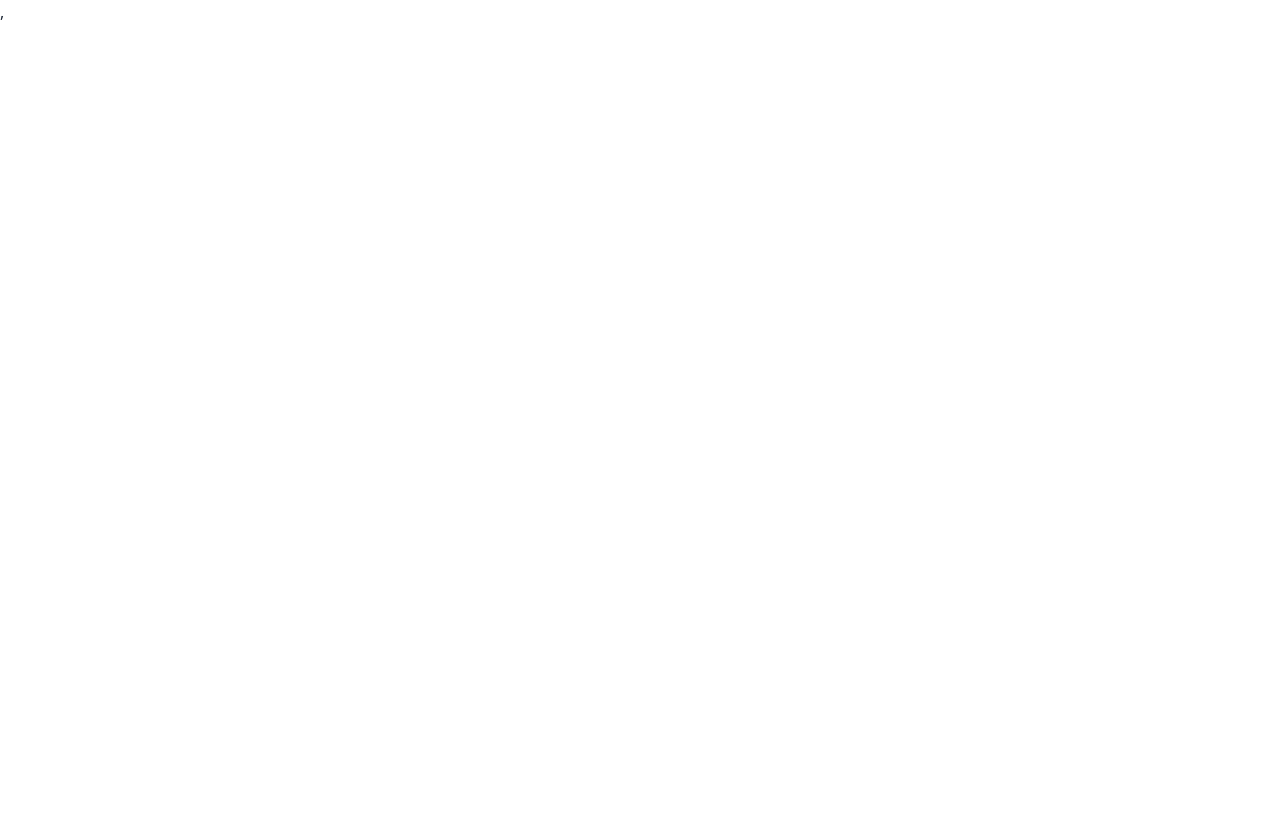
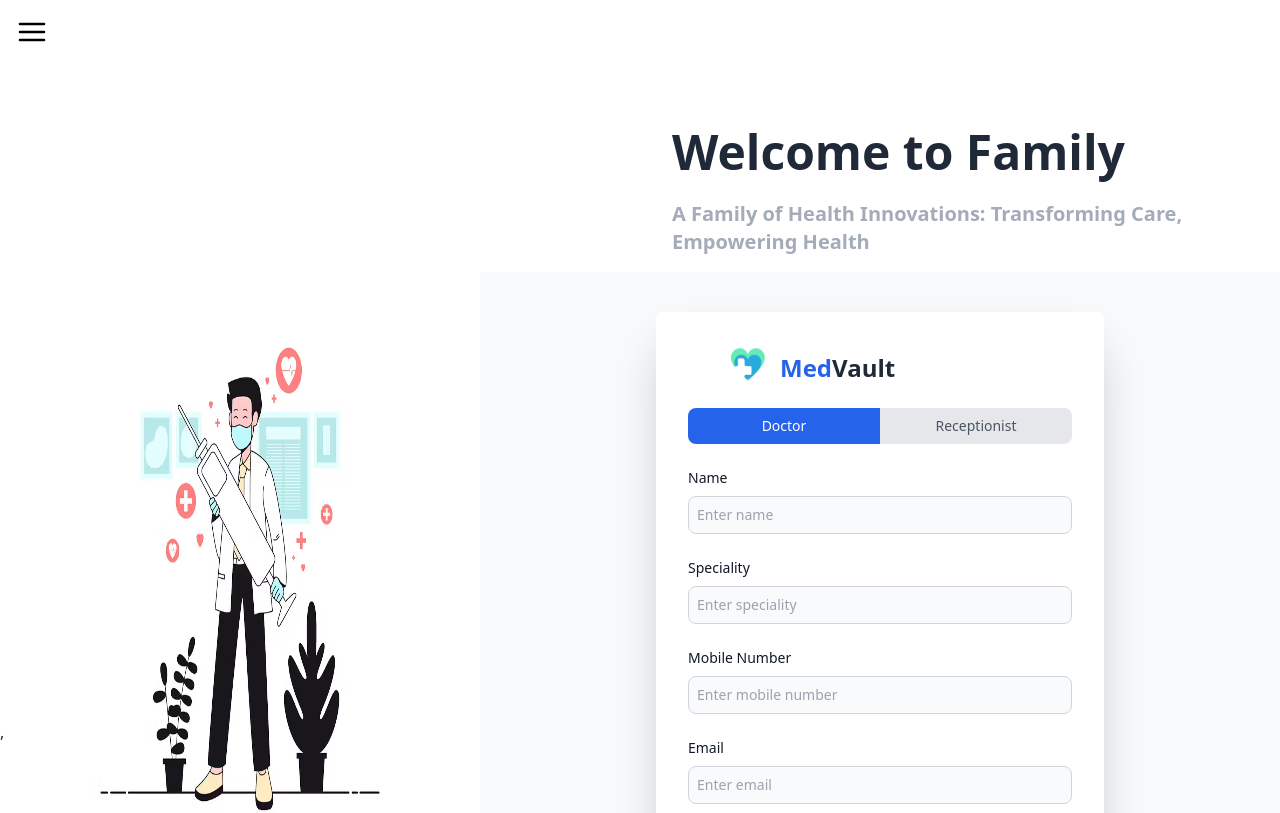
Before and after one commit to tanishq-khandelwal/Fullstack-Medvault, a React (Vite) app in the folder Frontend/medvault/: page /signup in a window 1280 px wide. Before the commit this address had no page. Shown: the top 813 px of the page. Built offline with nearby package versions, Linux system fonts and the light colour scheme.

Commit message:
Added Signup Page

```diff
--- a/Frontend/medvault/src/App.jsx
+++ b/Frontend/medvault/src/App.jsx
@@ -6,7 +6,7 @@ import store from "./Redux/store.js"; // Import your Redux store
 // import Layout from "./layout/Layout.jsx";
 import HomePage from "./pages/Homepage.jsx";
 import Login from "./pages/Login.jsx";
-// import SignUp from "./pages/Signup.jsx";
+import SignUp from "./pages/Signup.jsx";
 
 function App() {
   return (
@@ -14,7 +14,7 @@ function App() {
       <Routes>
         <Route path="/" element={<HomePage />} />
         <Route path="/login" element={<Login/>}/>
-        {/* <Route path="/signup" element={<SignUp/>}/> */}
+        <Route path="/signup" element={<SignUp/>}/>
       </Routes>
     </Provider>
   );
--- a/Frontend/medvault/src/pages/Signup.jsx
+++ b/Frontend/medvault/src/pages/Signup.jsx
@@ -1,7 +1,10 @@
 import React, { useState } from "react";
 import { useNavigate } from "react-router-dom";
+import Layout from "../layout/Layout";
+import signupimg from "../assets/signup.png";
+import Logo from "../assets/react.svg";
 // import { register } from "./context";
-import { setLocalStorageValueForKey } from "../../utils/localStorage";
+// import { setLocalStorageValueForKey } from "../../utils/localStorage";
 
 const SignUp = () => {
   const navigate = useNavigate();
@@ -69,30 +72,56 @@ const SignUp = () => {
       setErrors(errors);
     }
 
-    const doctorRegister=0
+    const doctorRegister = 0;
     const res = doctorRegister.user;
     if (res) {
-      setLocalStorageValueForKey("userId", res._id);
+      // setLocalStorageValueForKey("userId", res._id);
       navigate(`/${res._id}`);
     }
   };
 
   return (
-    <section className="bg-gray-50 mt-12">
-    {/* <div>
-      <img className="w-[500px]" src={Illustration2} alt="img" />
-    </div> */}
+    <Layout>
+      <div className="flex">
+        <div className="h-[35rem] w-[55rem] mt-[18rem]">
+          <img
+            src={signupimg}
+            alt="Sign up Image"
+            className="h-[100%] w-[100%]"
+          />
+        </div>
+        <div>
+          <div className="items-center justify-center ml-[12rem] mt-[8rem]">
+            <h1 className="font-sans font-bold text-5xl">Welcome to Family </h1>
+            <br />
+            <p className="font-sans font-semibold text-xl text-[#A4ABB9]">
+              A Family of Health Innovations: Transforming Care, Empowering
+              Health{" "}
+            </p>
+          </div>
+          <div className="bg-gray-50  w-[50rem] mt-[1rem]">
             <div className="flex flex-col items-center justify-center px-6 py-8 mx-auto md:h-screen lg:py-0">
-        <div className="w-full bg-white rounded-lg shadow md:mt-0 sm:max-w-md xl:p-0">
-          <div className="p-6 space-y-4 md:space-y-6 sm:p-8">
-            <h1 className="text-xl font-bold leading-tight tracking-tight text-gray-900 md:text-2xl">
-              Create an account
+              <div className="w-full bg-white rounded-lg shadow-2xl md:mt-0 sm:max-w-md xl:p-0">
+                <div className="p-6 space-y-4 md:space-y-6 sm:p-8 h-[45rem] w-100%">
+                  <div className="flex ml-10">
+                    <div>
+                      <img
+                        src={Logo}
+                        alt="Logo"
+                        className="h-[40px] w-[40px]"
+                      />
+                    </div>
+                    <div className="mt-2 ml-3">
+                      <h1 className="font-bold text-2xl  ">
+                        <span className="text-blue-600">Med</span>Vault
                       </h1>
+                    </div>
+                  </div>
                   <div className="flex justify-between">
                     <button
                       className={`flex-1 text-sm font-medium px-4 py-2 rounded-l-lg ${
                         registerType === "DOCTOR"
-                    ? "bg-primary-600 text-white"
+                          ? "bg-blue-600 text-white"
                           : "bg-gray-200 text-gray-600"
                       }`}
                       onClick={() => setRegisterType("DOCTOR")}
@@ -102,7 +131,7 @@ const SignUp = () => {
                     <button
                       className={`flex-1 text-sm font-medium px-4 py-2 rounded-r-lg ${
                         registerType === "RECEPTIONIST"
-                    ? "bg-primary-600 text-white"
+                          ? "bg-blue-600 text-white"
                           : "bg-gray-200 text-gray-600"
                       }`}
                       onClick={() => setRegisterType("RECEPTIONIST")}
@@ -110,7 +139,10 @@ const SignUp = () => {
                       Receptionist
                     </button>
                   </div>
-            <form className="space-y-4 md:space-y-6" onSubmit={handleSubmit}>
+                  <form
+                    className="space-y-4 md:space-y-6"
+                    onSubmit={handleSubmit}
+                  >
                     {registerType === "DOCTOR" ? (
                       <>
                         <div>
@@ -126,7 +158,7 @@ const SignUp = () => {
                             id="name"
                             value={doctorFormData.name}
                             onChange={handleDoctorInputChange}
-                      className="bg-gray-50 border border-gray-300 text-gray-900 sm:text-sm rounded-lg focus:ring-primary-600 focus:border-primary-600 block w-full p-2.5"
+                            className="bg-gray-50 border border-gray-300 text-gray-900 sm:text-sm rounded-lg focus:ring-blue-600 focus:border-blue-600 block w-full p-[0.5rem]"
                             placeholder="Enter name"
                             required=""
                           />
@@ -147,12 +179,14 @@ const SignUp = () => {
                             id="speciality"
                             value={doctorFormData.speciality}
                             onChange={handleDoctorInputChange}
-                      className="bg-gray-50 border border-gray-300 text-gray-900 sm:text-sm rounded-lg focus:ring-primary-600 focus:border-primary-600 block w-full p-2.5"
+                            className="bg-gray-50 border border-gray-300 text-gray-900 sm:text-sm rounded-lg focus:ring-blue-600 focus:border-blue-600 block w-full p-[0.5rem]"
                             placeholder="Enter speciality"
                             required=""
                           />
                           {errors.speciality && (
-                      <span style={{ color: "red" }}>{errors.speciality}</span>
+                            <span style={{ color: "red" }}>
+                              {errors.speciality}
+                            </span>
                           )}
                         </div>
                         <div>
@@ -168,12 +202,14 @@ const SignUp = () => {
                             id="number"
                             value={doctorFormData.number}
                             onChange={handleDoctorInputChange}
-                      className="bg-gray-50 border border-gray-300 text-gray-900 sm:text-sm rounded-lg focus:ring-primary-600 focus:border-primary-600 block w-full p-2.5"
+                            className="bg-gray-50 border border-gray-300 text-gray-900 sm:text-sm rounded-lg focus:ring-blue-600 focus:border-blue-600 block w-full p-[0.5rem]"
                             placeholder="Enter mobile number"
                             required=""
                           />
                           {errors.number && (
-                      <span style={{ color: "red" }}>{errors.number}</span>
+                            <span style={{ color: "red" }}>
+                              {errors.number}
+                            </span>
                           )}
                         </div>
                         <div>
@@ -189,7 +225,7 @@ const SignUp = () => {
                             id="email"
                             value={doctorFormData.email}
                             onChange={handleDoctorInputChange}
-                      className="bg-gray-50 border border-gray-300 text-gray-900 sm:text-sm rounded-lg focus:ring-primary-600 focus:border-primary-600 block w-full p-2.5"
+                            className="bg-gray-50 border border-gray-300 text-gray-900 sm:text-sm rounded-lg focus:ring-blue-600 focus:border-blue-600 block w-full p-[0.5rem]"
                             placeholder="Enter email"
                             required=""
                           />
@@ -211,11 +247,13 @@ const SignUp = () => {
                             value={doctorFormData.password}
                             onChange={handleDoctorInputChange}
                             placeholder="Enter password"
-                      className="bg-gray-50 border border-gray-300 text-gray-900 sm:text-sm rounded-lg focus:ring-primary-600 focus:border-primary-600 block w-full p-2.5"
+                            className="bg-gray-50 border border-gray-300 text-gray-900 sm:text-sm rounded-lg focus:ring-blue-600 focus:border-blue-600 block w-full p-[0.5rem]"
                             required=""
                           />
                           {errors.password && (
-                      <span style={{ color: "red" }}>{errors.password}</span>
+                            <span style={{ color: "red" }}>
+                              {errors.password}
+                            </span>
                           )}
                         </div>
                       </>
@@ -234,7 +272,7 @@ const SignUp = () => {
                             id="name"
                             value={formData.name}
                             onChange={handleInputChange}
-                      className="bg-gray-50 border border-gray-300 text-gray-900 sm:text-sm rounded-lg focus:ring-primary-600 focus:border-primary-600 block w-full p-2.5"
+                            className="bg-gray-50 border border-gray-300 text-gray-900 sm:text-sm rounded-lg focus:ring-blue-600 focus:border-blue-600 block w-full p-[0.5rem]"
                             placeholder="Enter name"
                             required=""
                           />
@@ -255,7 +293,7 @@ const SignUp = () => {
                             id="email"
                             value={formData.email}
                             onChange={handleInputChange}
-                      className="bg-gray-50 border border-gray-300 text-gray-900 sm:text-sm rounded-lg focus:ring-primary-600 focus:border-primary-600 block w-full p-2.5"
+                            className="bg-gray-50 border border-gray-300 text-gray-900 sm:text-sm rounded-lg focus:ring-blue-600 focus:border-blue-600 block w-full p-[0.5rem]"
                             placeholder="Enter email"
                             required=""
                           />
@@ -277,18 +315,20 @@ const SignUp = () => {
                             value={formData.password}
                             onChange={handleInputChange}
                             placeholder="Enter password"
-                      className="bg-gray-50 border border-gray-300 text-gray-900 sm:text-sm rounded-lg focus:ring-primary-600 focus:border-primary-600 block w-full p-2.5"
+                            className="bg-gray-50 border border-gray-300 text-gray-900 sm:text-sm rounded-lg focus:ring-blue-600 focus:border-blue-600 block w-full p-[0.5rem]"
                             required=""
                           />
                           {errors.password && (
-                      <span style={{ color: "red" }}>{errors.password}</span>
+                            <span style={{ color: "red" }}>
+                              {errors.password}
+                            </span>
                           )}
                         </div>
                       </>
                     )}
                     <button
                       type="submit"
-                className="w-full text-white bg-primary-600 hover:bg-primary-700 focus:ring-4 focus:outline-none focus:ring-primary-300 font-medium rounded-lg text-sm px-5 py-2.5 text-center"
+                      className="w-full text-white bg-blue-600 hover:bg-blue-700 focus:ring-4 focus:outline-none focus:ring-blue-300 font-medium rounded-lg text-sm px-5 py-2.5 text-center"
                     >
                       Create an account
                     </button>
@@ -296,7 +336,7 @@ const SignUp = () => {
                       Already have an account?{" "}
                       <a
                         href="/login"
-                  className="font-medium text-primary-600 hover:underline"
+                        className="font-medium text-blue-600 hover:underline"
                       >
                         Login here
                       </a>
@@ -305,7 +345,10 @@ const SignUp = () => {
                 </div>
               </div>
             </div>
-    </section>
+          </div>
+        </div>
+      </div>
+    </Layout>
   );
 };
 
```
Also changed, not shown: Frontend/medvault/src/pages/Homepage.jsx (+30 -17 lines), Frontend/medvault/src/assets/image.png, Frontend/medvault/src/assets/signup.png (added). Lines whose indentation alone changed are shown as unchanged.
